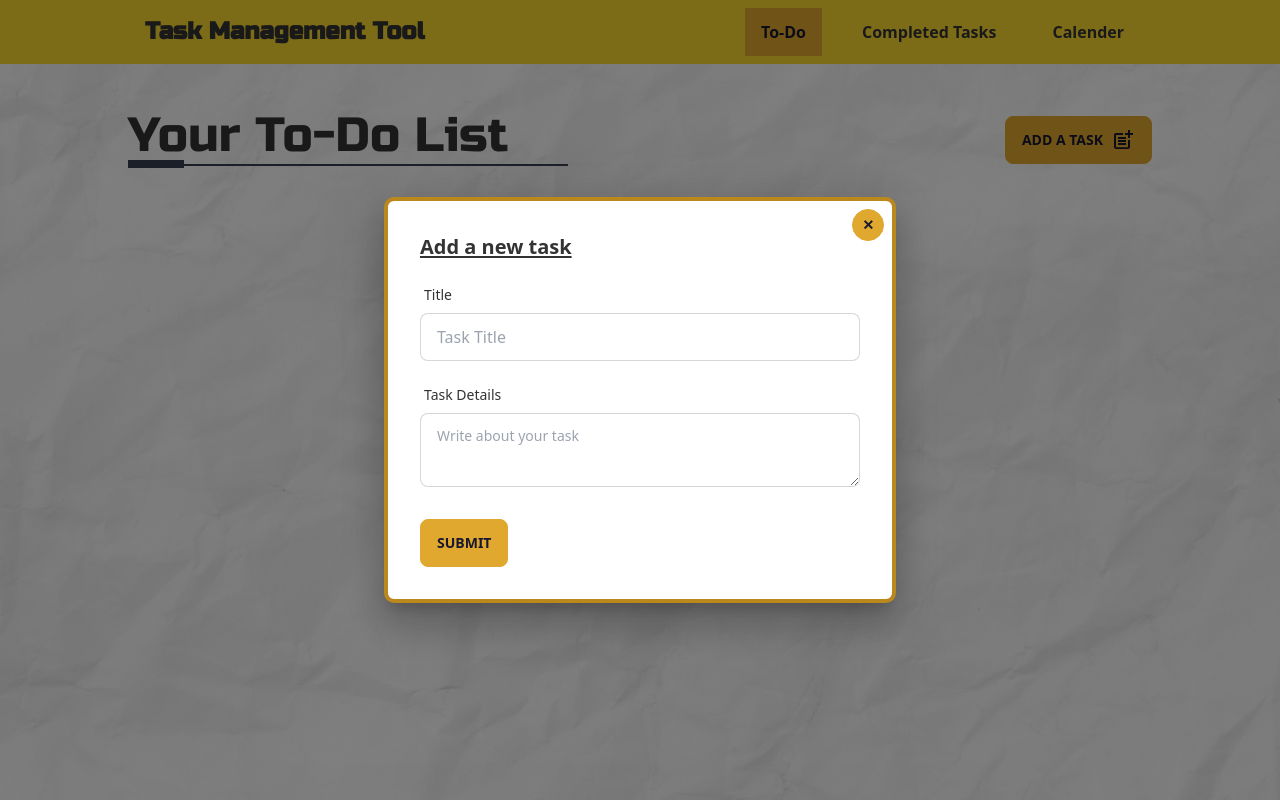
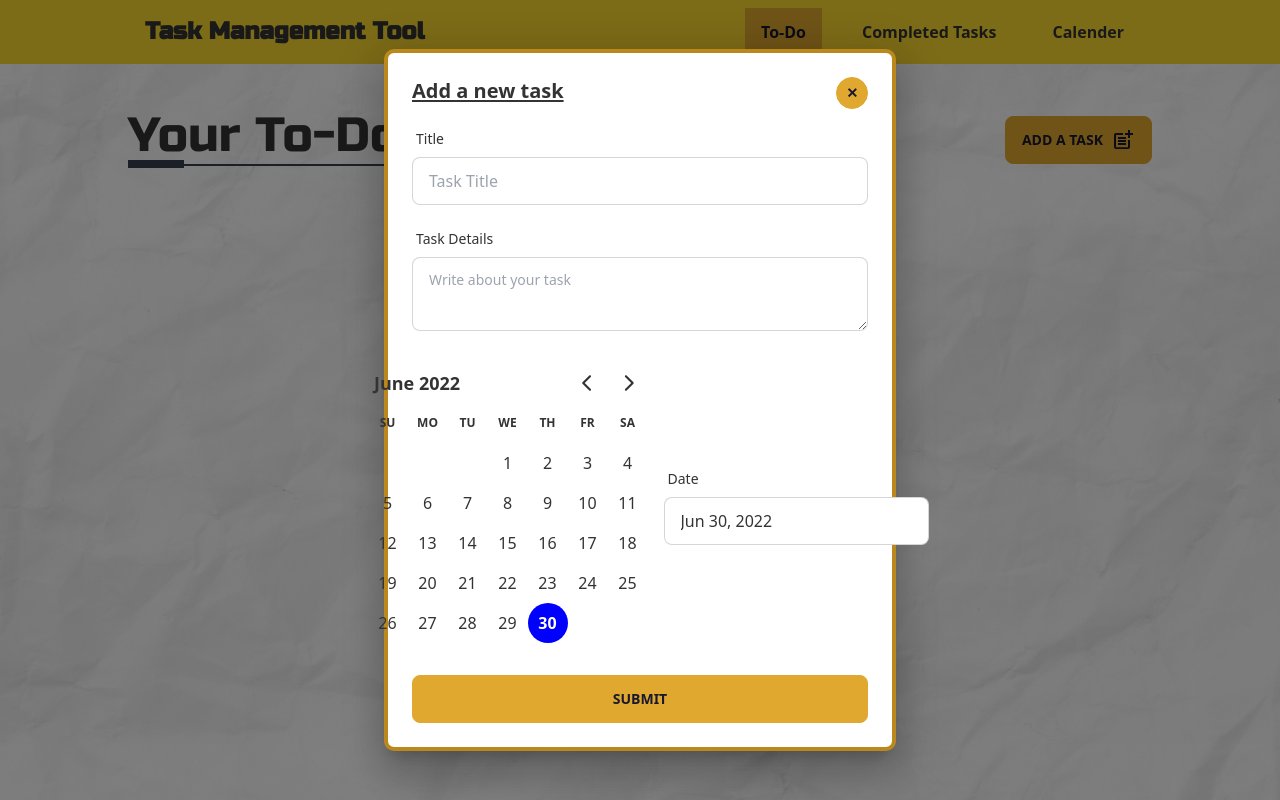
Before and after one commit to TaseenFuadJeem/task-managment-tool, a React (Create React App) app: page /to-do in a window 1280 px wide. Both pictures are taken after a click on the button "ADD A TASK". Built offline with nearby package versions, Linux system fonts and the light colour scheme.

Commit message:
Added calender to todo list

```diff
--- a/src/Components/To-do/Todo.js
+++ b/src/Components/To-do/Todo.js
@@ -1,8 +1,11 @@
-import React from 'react';
+import React, { useState } from 'react';
 import { MdPostAdd } from 'react-icons/md';
 import Box from '@mui/material/Box';
 import Modal from '@mui/material/Modal';
 import { useForm } from "react-hook-form";
+import { DayPicker } from 'react-day-picker';
+import 'react-day-picker/dist/style.css';
+import { format } from 'date-fns';
 
 const style = {
     position: 'absolute',
@@ -12,7 +15,7 @@ const style = {
     bgcolor: 'background.paper',
     border: '4px solid #BA881C',
     boxShadow: 24,
-    p: 4,
+    p: 3,
     borderRadius: "10px"
 };
 
@@ -23,6 +26,8 @@ const Todo = () => {
     const handleClose = () => setOpen(false);
 
     const { register, formState: { errors }, handleSubmit } = useForm();
+
+    const [date, setDate] = useState(new Date())
 
     const onSubmit = (data) => {
         console.log(data)
@@ -49,10 +54,13 @@ const Todo = () => {
                 aria-labelledby="modal-modal-title"
                 aria-describedby="modal-modal-description"
             >
-                <Box className='lg:w-2/5 w-11/12' sx={style}>
-                    <label onClick={handleClose} class="btn btn-primary btn-sm btn-circle absolute right-2 top-2">✕</label>
+                <Box className='lg:w-2/5 w-11/12 lg:max-h-[96%]' sx={style}>
+                    <div className='flex justify-between    '>
+                        <h1 className='text-xl font-bold underline underline-offset-2 mb-4'>Add a new task</h1>
+                        <label onClick={handleClose} class="btn btn-primary btn-sm btn-circle">✕</label>
+                    </div>
 
-                    <h1 className='text-xl font-bold underline underline-offset-2 mb-4'>Add a new task</h1>
+                    <div>
 
                         <form onSubmit={handleSubmit(onSubmit)}>
                             <div className="form-control">
@@ -85,8 +93,25 @@ const Todo = () => {
                                 </label>
                             </div>
 
-                        <input className='btn btn-primary mt-4' type="submit" />
+                            <div className='flex justify-center items-center'>
+                                <DayPicker
+                                    mode="single"
+                                    selected={date}
+                                    onSelect={setDate}
+                                />
+
+                                <div className="form-control">
+                                    <label className="label">
+                                        <span className="label-text">Date</span>
+                                    </label>
+                                    <input type="text" value={format(date, 'PP')} className="input input-bordered" {...register("date")} />
+                                </div>
+
+                            </div>
+
+                            <input className='btn btn-primary w-full mt-4' type="submit" />
                         </form>
+                    </div>
 
                 </Box>
             </Modal>
```
Lines whose indentation alone changed are shown as unchanged.
